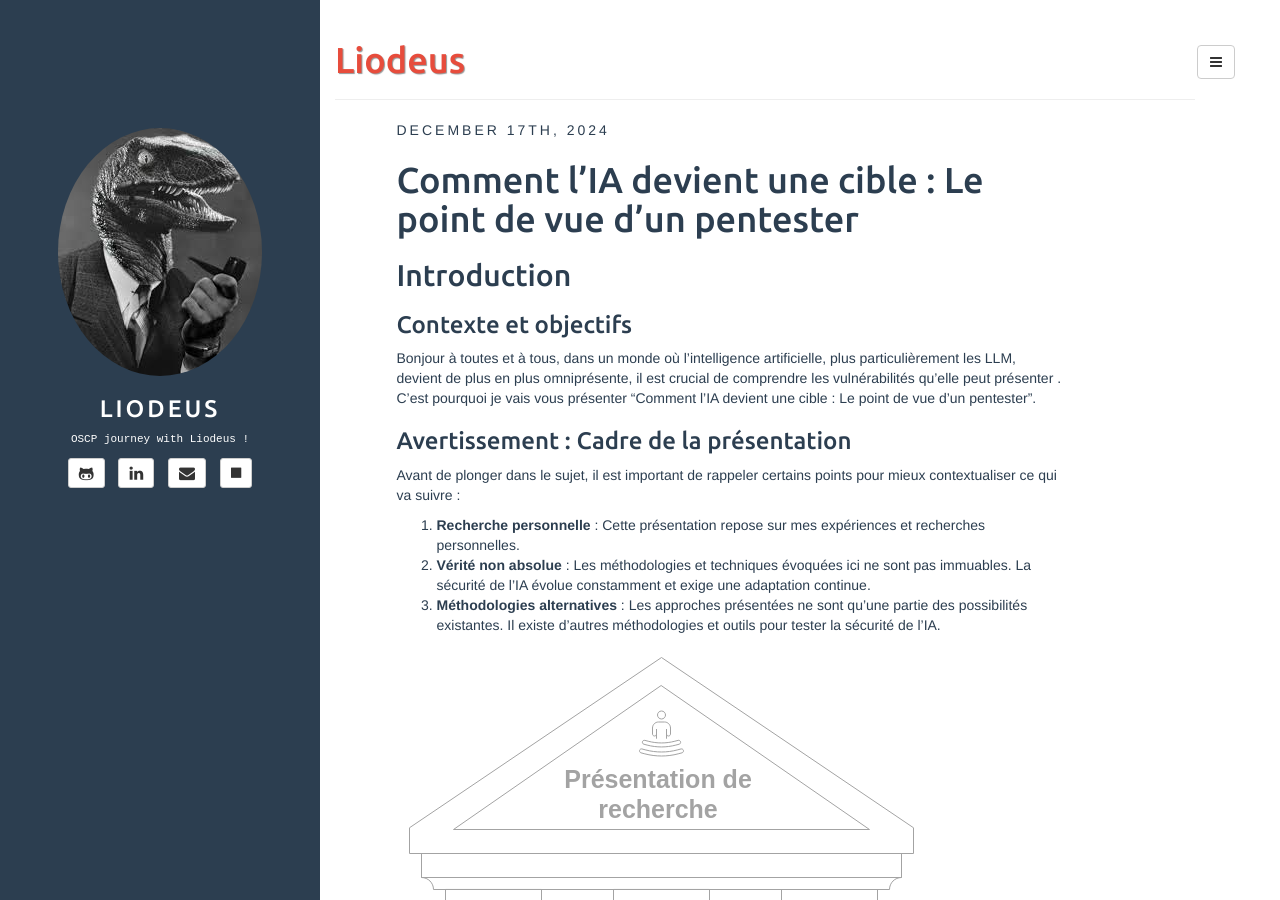
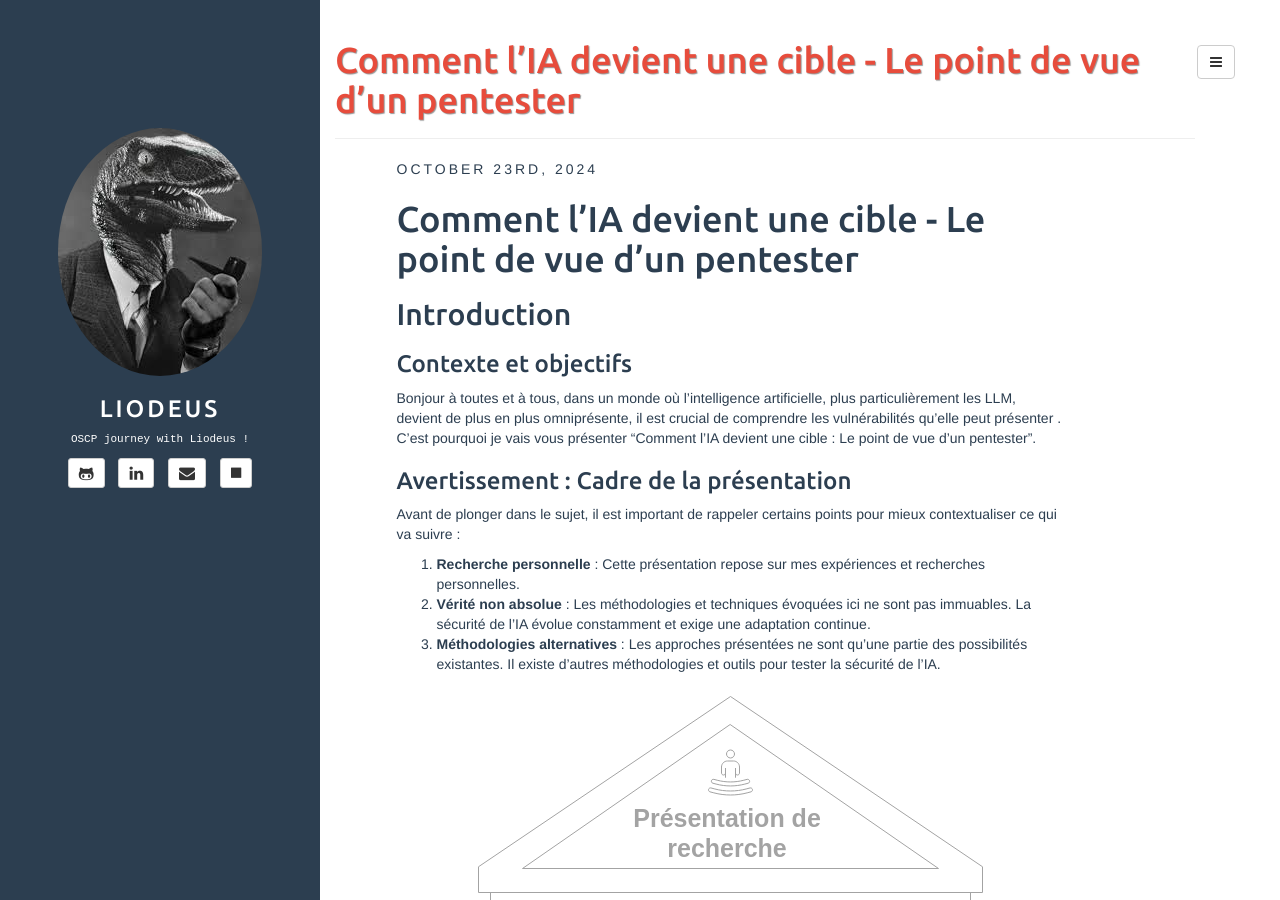
Before and after one commit to Liodeus/liodeus.github.io, a Jekyll site: the page built from _posts/2024-10-23-AI_cyber.security_review_and_testing.md, in a window 1280 px wide and 900 px high. Built offline with Jekyll 4.4.1, drawn with Linux system fonts in a browser that asks for light colours; our own code applies the rules of GitHub Pages for plain Markdown files; some of the changed text lies outside the part shown.

Commit message:
Update 2024-10-23-AI_cyber.security_review_and_testing.md

```diff
--- a/_posts/2024-10-23-AI_cyber.security_review_and_testing.md
+++ b/_posts/2024-10-23-AI_cyber.security_review_and_testing.md
@@ -1,11 +1,11 @@
 ---
 layout: post
-title: Comment l’IA devient une cible : Le point de vue d’un pentester
+title: Comment l’IA devient une cible - Le point de vue d’un pentester
 tags: [AI, Security, LLM, RAG]
-description: "Comment l’IA devient une cible : Le point de vue d’un pentester"
+description: "Comment l’IA devient une cible - Le point de vue d’un pentester"
 ---
 
-# Comment l’IA devient une cible : Le point de vue d’un pentester
+# Comment l’IA devient une cible - Le point de vue d’un pentester
 ## Introduction
 ### Contexte et objectifs
 Bonjour à toutes et à tous, dans un monde où l'intelligence artificielle, plus particulièrement les LLM, devient de plus en plus omniprésente, il est crucial de comprendre les vulnérabilités qu'elle peut présenter . C'est pourquoi je vais vous présenter "Comment l’IA devient une cible : Le point de vue d’un pentester".
@@ -17,7 +17,9 @@
 2. **Vérité non absolue** : Les méthodologies et techniques évoquées ici ne sont pas immuables. La sécurité de l'IA évolue constamment et exige une adaptation continue.
 3. **Méthodologies alternatives** : Les approches présentées ne sont qu'une partie des possibilités existantes. Il existe d'autres méthodologies et outils pour tester la sécurité de l'IA.
 
-![Warning](/assets/imgs/AI/warning.svg)
+<p align="center" width="100%">
+    <img src="https://github.com/Liodeus/liodeus.github.io/blob/master/assets/imgs/AI/warning.svg">
+</p>
 
 ---
 
@@ -32,7 +34,9 @@
 #### **L'Importance de l'équilibre**
 Pour garantir une sécurité optimale, il est crucial de combiner ces deux approches. Le Red Teaming permet de se préparer aux attaques sophistiquées et spécifiques à l'IA, tandis que le Pentesting assure la protection contre les vulnérabilités traditionnelles. En équilibrant ces méthodes, les organisations peuvent construire des défenses plus robustes et mieux protéger leurs systèmes contre une large gamme de menaces.
 
-![Readteam vs pentest](/assets/imgs/AI/redteam_vs_pentest.svg)
+<p align="center" width="100%">
+    <img src="https://github.com/Liodeus/liodeus.github.io/blob/master/assets/imgs/AI/redteam_vs_pentest.svg">
+</p>
 
 ---
 
@@ -40,7 +44,9 @@
 ### Les LLM ne se limitent pas qu’au texte
 Les modèles de langage, ne se limitent pas à la génération de texte. Ils s'appliquent à des domaines variés tels que le traitement du langage naturel (NLP), la vision par ordinateur (computer vision) pour les images, et l'audio pour les voix. Ils acceptent également d'autres formats d'entrée de données, formant ainsi des modèles multimodaux capables de traiter et croiser différents types d'informations. Cette diversité élargit considérablement leur surface d'attaque.
 
-![Modèle multimodale](/assets/imgs/AI/multimodales.svg)
+<p align="center" width="100%">
+    <img src="https://github.com/Liodeus/liodeus.github.io/blob/master/assets/imgs/AI/multimodales.svg">
+</p>
 
 ---
 
@@ -55,7 +61,9 @@
 
 Cette veille continue est essentielle pour anticiper les menaces et adapter des stratégies de sécurité en conséquence.
 
-![Papiers de recherche](/assets/imgs/AI/research_papers.svg)
+<p align="center" width="100%">
+    <img src="https://github.com/Liodeus/liodeus.github.io/blob/master/assets/imgs/AI/research_papers.svg">
+</p>
 
 ### Risques spécifiques aux LLM
 Le premier jet du Top 10 OWASP dédié aux vulnérabilités des LLM date de 2023. Cependant, avec les avancées rapides et les nombreuses recherches sur le sujet, le Top 10 a dû être mis à jour et celui de 2025 a évolué pour s'adapter aux nouvelles menaces et découvertes. Celui-ci comprend :
@@ -73,7 +81,9 @@
 
 L'OWASP met en lumière les principales menaces auxquelles les LLM sont exposés, et il est essentiel, de comprendre comment ces vulnérabilités peuvent être exploitées pour causer des dommages.
 
-![OWASP Top 10 for LLM](/assets/imgs/AI/volcano.svg)
+<p align="center" width="100%">
+    <img src="https://github.com/Liodeus/liodeus.github.io/blob/master/assets/imgs/AI/volcano.svg">
+</p>
 
 ---
 
@@ -81,39 +91,55 @@
 ### Étapes clés
 TODO
 
-![Etapes clés](/assets/imgs/AI/etapes_clés.svg)
+<p align="center" width="100%">
+    <img src="https://github.com/Liodeus/liodeus.github.io/blob/master/assets/imgs/AI/etapes_clés.svg">
+</p>
 
 
 ### Modèles de LLM
 TODO
 
-![Configuration client](/assets/imgs/AI/configurations_client.svg)
-
+<p align="center" width="100%">
+    <img src="https://github.com/Liodeus/liodeus.github.io/blob/master/assets/imgs/AI/configurations_client.svg">
+</p>
 
 ### Quel Type de tests conduire ?
 TODO
 
-![Type de redteam](/assets/imgs/AI/type_of_redteam.svg)
+<p align="center" width="100%">
+    <img src="https://github.com/Liodeus/liodeus.github.io/blob/master/assets/imgs/AI/type_of_redteam.svg">
+</p>
 
 ### Quel environnement ?
 TODO
 
-![Environment de tests](/assets/imgs/AI/environments.svg)
+<p align="center" width="100%">
+    <img src="https://github.com/Liodeus/liodeus.github.io/blob/master/assets/imgs/AI/environments.svg">
+</p>
+
 
 ### Scénarios de risques et d’attaques
 TODO
 
-![Scénarios de risques et d'attaque](/assets/imgs/AI/scenarios.svg)
+<p align="center" width="100%">
+    <img src="https://github.com/Liodeus/liodeus.github.io/blob/master/assets/imgs/AI/scenarios.svg">
+</p>
+
 
 ### Quelle méthode utiliser pour exécuter les attaques ?
 TODO
 
-![Types d'attaques](/assets/imgs/AI/method_to_use.svg)
+<p align="center" width="100%">
+    <img src="https://github.com/Liodeus/liodeus.github.io/blob/master/assets/imgs/AI/method_to_use.svg">
+</p>
+
 
 ### Analyse des résultats et rapport
 TODO
 
-![Resultats des tests](/assets/imgs/AI/resultats.svg)
+<p align="center" width="100%">
+    <img src="https://github.com/Liodeus/liodeus.github.io/blob/master/assets/imgs/AI/resultats.svg">
+</p>
 
 ---
 
```
